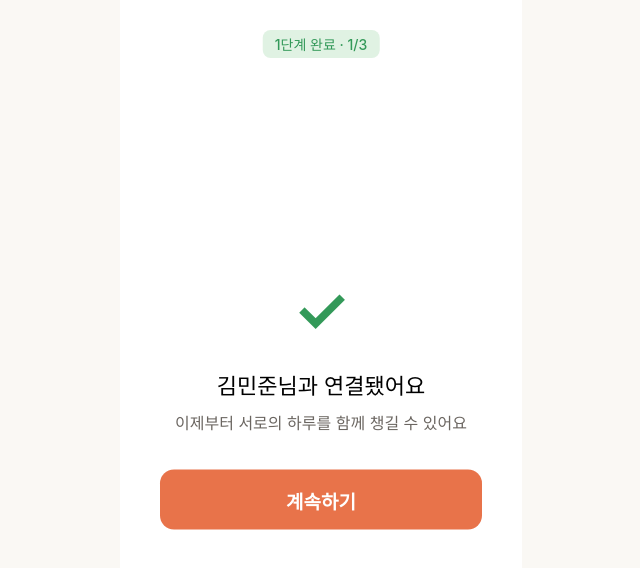
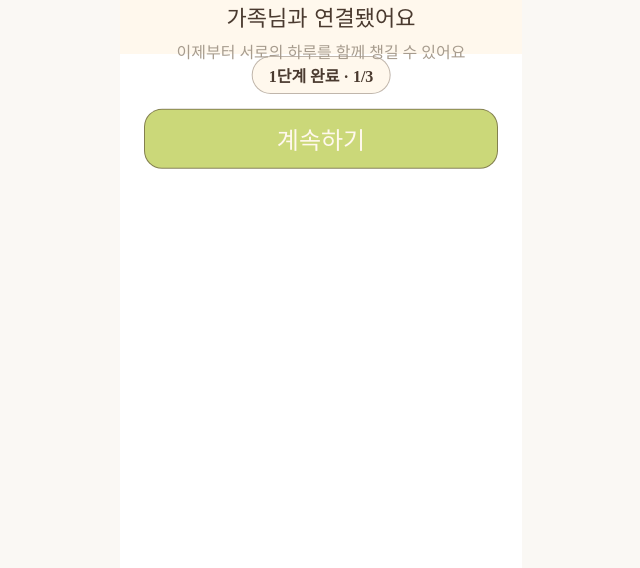
Before and after one commit to Dream-of-WildGeese/Wild_Geese_Front, a React (Vite) app: page /onboarding/complete in a window 1280 px wide. Shown: the top 568 px of the page, without its empty margins (319-959 px from the left). Built offline with nearby package versions, Linux system fonts and the light colour scheme; a web font is replaced by a local one.

Commit message:
feat:단계1,2 구분

```diff
--- a/src/pages/Onboarding/StepComplete.jsx
+++ b/src/pages/Onboarding/StepComplete.jsx
@@ -1,33 +1,49 @@
 import React from 'react';
-import { useNavigate } from 'react-router-dom';
 import styled from 'styled-components';
-import { useLocation } from 'react-router-dom';
+import { useLocation, useNavigate, useParams } from 'react-router-dom';
+import check from '../../assets/onboarding/check.svg';
+
 
 const StepComplete = () => {
  const navigate = useNavigate();
   const location = useLocation();
+  const { step } = useParams();
+
   const role = location.state?.role;
-  console.log('StepComplete:', role);
+  const familyName = location.state?.familyName || '가족';
+
+  const completeData = {
+    1: {
+      badge: '1단계 완료 · 1/3',
+      title: `${familyName}님과 연결됐어요`,
+      description: '이제부터 서로의 하루를 함께 챙길 수 있어요',
+      next: '/onboarding/health-set',
+    },
+    2: {
+      badge: '2단계 완료 · 2/3',
+      title: '건강 프로필 설정이 완료됐어요',
+      description: '마지막으로 알림 시간을 설정해볼게요',
+      next: '/onboarding/alarm',
+    },
+  };
+
+  const current = completeData[step] || completeData[1];
+
 
   return (
     <Page>
       <Content>
-        <StepBadge>
-          1단계 완료 · 1/3
-        </StepBadge>
+        <StepBadge>{current.badge}</StepBadge>
 
         <CompleteContent>
-        <CheckIcon>✓</CheckIcon>
+        <CheckIcon src={check} alt="완료" />
+        <Title>{current.title}</Title>
 
-        <Title>김민준님과 연결됐어요</Title>
-
-        <Description>
-            이제부터 서로의 하루를 함께 챙길 수 있어요
-        </Description>
+        <Description>{current.description}</Description>
 
         <ContinueButton
             onClick={() =>
-            navigate('/onboarding/health-set', {
+            navigate(current.next, {
                 state: { role },
             })
             }
@@ -43,79 +59,80 @@ const StepComplete = () => {
 export default StepComplete;
 
 const Page = styled.div`
-  width: 100%;
-  min-height: 100vh;
-  box-sizing: border-box;
+  width: calc(100% + 32px);
+  height: 100%;
+  margin: 0 -${({ theme }) => theme.spacing.md};
+  background: #FFF8ED;
 `;
 
 const Content = styled.div`
   position: relative;
-
   width: 100%;
-  min-height: 100vh;
+  height: 100%;
   box-sizing: border-box;
-
   padding: 30px 24px 24px;
 `;
 
 const StepBadge = styled.div`
   position: absolute;
-  top: 30px;
+  top: 56px;
   left: 50%;
   transform: translateX(-50%);
 
-  padding: 4px 12px;
+  padding: 6px 16px;
 
-  border-radius: 8px;
-  background: #E0F2E3;
+  border-radius: 999px;
+  border: 1.5px solid rgba(74, 58, 47, 0.35);
+  background: #fff8ed;
 
-  color: #339959;
-  font-family: Inter, sans-serif;
-  font-size: 14px;
-  font-weight: 500;
-  line-height: normal;
+  color: #4a3a2f;
+  font-family: "Noto Sans KR";
+  font-size: 16px;
+  font-weight: 700;
+  white-space: nowrap;
 `;
 
 const CompleteContent = styled.div`
   position: absolute;
-  top: 50%;
+  top: 60%;
   left: 50%;
+  transform: translate(-50%, -52%);
 
-  transform: translate(-50%, -50%);
+  width: calc(100% - 48px);
 
   display: flex;
   flex-direction: column;
   align-items: center;
-
-  width: calc(100% - 48px);
 `;
 
-const CheckIcon = styled.div`
-color: #339959;
-font-family: Inter;
-font-size: 64px;
-font-style: normal;
-font-weight: 600;
-line-height: normal;
+
+
+const CheckIcon = styled.img`
+  width: 88px;
+  height: 88px;
+  object-fit: contain;
 `;
 
 const Title = styled.h1`
-  margin: 20px 0 0;
-  color: #000;
+  margin: 28px 0 0;
+
+color: #4A3A2F;
 text-align: center;
-  font-family: Inter, sans-serif;
+font-family: Jua;
 font-size: 22px;
-  font-weight: 500;
+font-style: normal;
+font-weight: 400;
 line-height: normal;
 `;
 
 const Description = styled.p`
-  margin: 10px 0 0;
+  margin: 6px 0 0;
 
-  color: #6B6661;
+ color: #A79C8E;
 text-align: center;
-  font-family: Inter, sans-serif;
+font-family: "Noto Sans KR";
 font-size: 16px;
+font-style: normal;
 font-weight: 400;
 line-height: normal;
 `;
@@ -124,21 +141,25 @@ const ContinueButton = styled.button`
   width: 100%;
   height: 60px;
 
-  margin-top: 36px;
+  margin-top: 46px;
 
   display: flex;
   justify-content: center;
   align-items: center;
 
-  border: none;
-  border-radius: 14px;
-  background: #E8734A;
+  border-radius: 18px;
+  border: 1.5px solid rgba(74, 58, 47, 0.55);
 
-  color: #FFF;
-  font-family: Inter, sans-serif;
-  font-size: 19px;
-  font-weight: 600;
-  line-height: normal;
+  background: #cbd879;
+  color: #fff8ed;
+
+  font-family: Jua;
+  font-size: 24px;
+  font-weight: 400;
 
   cursor: pointer;
+
+  &:active {
+    transform: scale(0.99);
+  }
 `;
```
Lines whose indentation alone changed are shown as unchanged.
